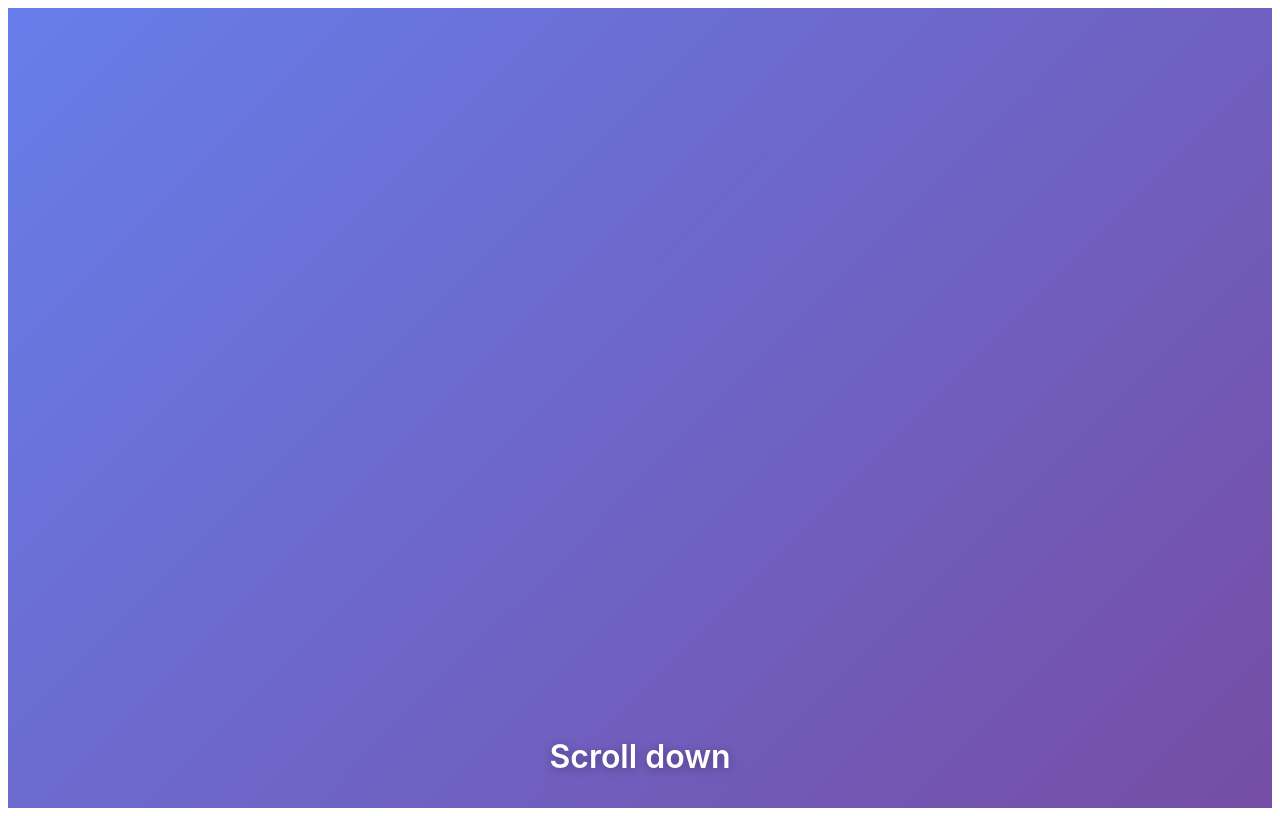
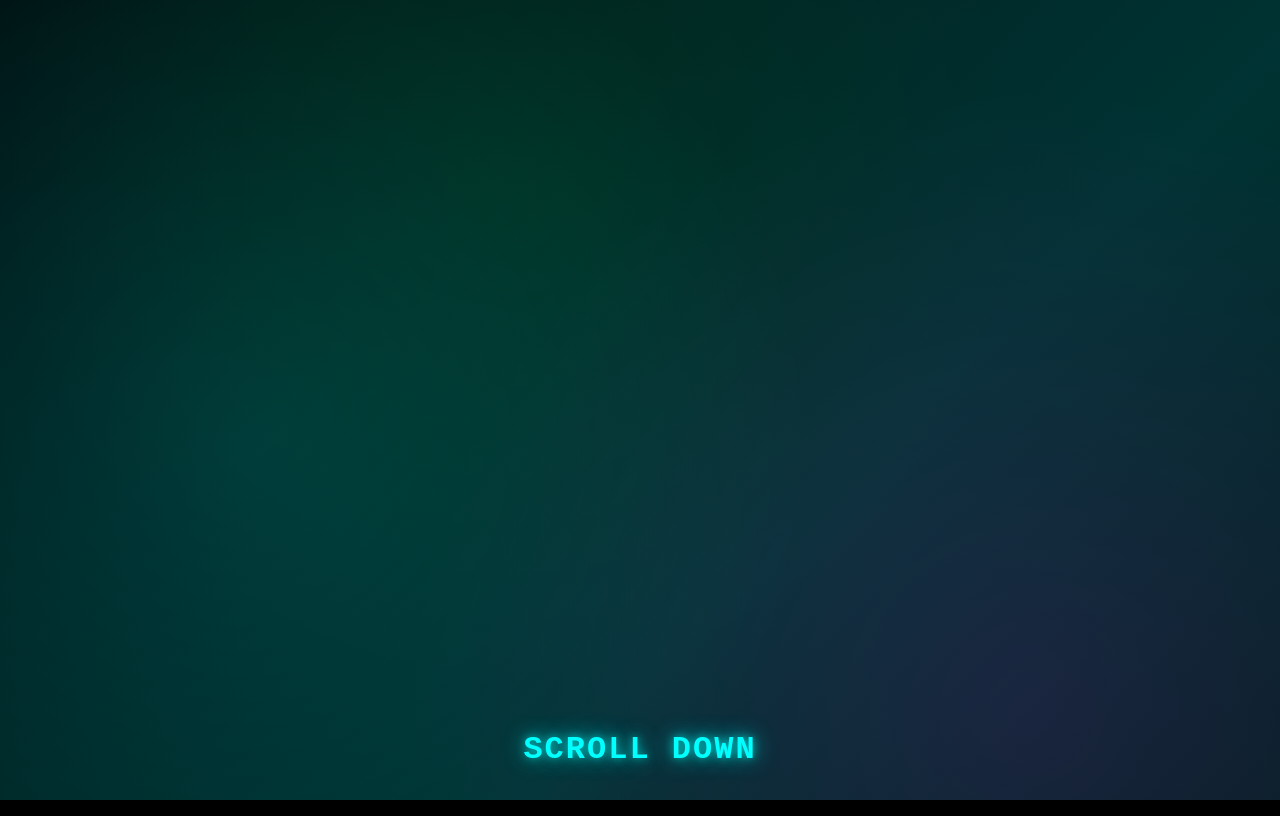
Before and after one commit to noleforte/IROBOT, a Nuxt app: page / in a window 1280 px wide. Built offline with nearby package versions, Linux system fonts and the light colour scheme.

Commit message:
Add loading screen and scrollbar styles; enhance scroll interaction in index.vue

```diff
--- a/app.vue
+++ b/app.vue
@@ -3,3 +3,38 @@
     <NuxtPage />
   </div>
 </template>
+
+<style>
+/* Глобальные стили для скрытия scrollbar и черного фона */
+html {
+  scrollbar-width: none; /* Firefox */
+  -ms-overflow-style: none; /* IE и Edge */
+  overflow: -moz-scrollbars-none; /* Старые версии Firefox */
+}
+
+html::-webkit-scrollbar {
+  display: none; /* Chrome, Safari, Opera */
+}
+
+body {
+  margin: 0;
+  padding: 0;
+  background: #000;
+  overflow-x: hidden;
+  scrollbar-width: none; /* Firefox */
+  -ms-overflow-style: none; /* IE и Edge */
+}
+
+body::-webkit-scrollbar {
+  display: none; /* Chrome, Safari, Opera */
+}
+
+* {
+  scrollbar-width: none; /* Firefox */
+  -ms-overflow-style: none; /* IE и Edge */
+}
+
+*::-webkit-scrollbar {
+  display: none; /* Chrome, Safari, Opera */
+}
+</style>
--- a/pages/index.vue
+++ b/pages/index.vue
@@ -1,5 +1,5 @@
 <template>
-  <div class="page-container">
+  <div class="page-container" v-if="pageLoaded">
     <!-- Первая секция - на весь экран -->
     <section
       ref="firstSection"
@@ -15,20 +15,27 @@
       <RobotModal />
     </section>
   </div>
+  <div v-else class="loading-screen">
+    <div class="loading-spinner"></div>
+  </div>
 </template>
 
 <script setup>
 const firstSection = ref(null)
 const scrollCount = ref(0)
-const scrollText = ref('Scroll down')
+const scrollText = ref('Scroll Down')
 const isScrolling = ref(false)
 const showSecondSection = ref(false)
 const canScroll = ref(true)
+const pageLoaded = ref(false)
 
 const scrollTexts = [
-  'Scroll down',
-  'Harder',
-  'You are freak'
+  'Scroll Down',
+  'Scroll Harder',
+  'Just continue scrolling',
+  'A little bit',
+  'You are freak',
+  'Here we go, nice man, you do this'
 ]
 
 const handleScroll = () => {
@@ -45,7 +52,7 @@ const handleScroll = () => {
     setTimeout(() => {
       isScrolling.value = false
       canScroll.value = true
-    }, 500)
+    }, 1000)
   } else {
     // Переход на вторую секцию
     showSecondSection.value = true
@@ -58,8 +65,15 @@ const handleScroll = () => {
   }
 }
 
-// Обработка скролла колесиком мыши
-onMounted(() => {
+// Предзагрузка компонентов и показ страницы
+onMounted(async () => {
+  // Имитация загрузки модалки и других компонентов
+  await new Promise(resolve => setTimeout(resolve, 500))
+  pageLoaded.value = true
+
+  // Даем время на рендер
+  await nextTick()
+
   let scrollTimeout
   let isProcessing = false
 
@@ -81,7 +95,7 @@ onMounted(() => {
           handleScroll()
           setTimeout(() => {
             isProcessing = false
-          }, 600)
+          }, 1000)
         }, 50)
       }
     }
@@ -120,10 +134,36 @@ onMounted(() => {
 </script>
 
 <style scoped>
+/* Скрытие scrollbar для всех браузеров */
 .page-container {
   width: 100%;
   height: 100vh;
   overflow-x: hidden;
+  overflow-y: auto;
+  scrollbar-width: none; /* Firefox */
+  -ms-overflow-style: none; /* IE и Edge */
+}
+
+.page-container::-webkit-scrollbar {
+  display: none; /* Chrome, Safari, Opera */
+}
+
+.loading-screen {
+  width: 100%;
+  height: 100vh;
+  display: flex;
+  align-items: center;
+  justify-content: center;
+  background: #000;
+}
+
+.loading-spinner {
+  width: 50px;
+  height: 50px;
+  border: 3px solid rgba(0, 255, 255, 0.3);
+  border-top-color: #00ffff;
+  border-radius: 50%;
+  animation: spin 1s linear infinite;
 }
 
 .first-section {
@@ -133,9 +173,25 @@ onMounted(() => {
   align-items: flex-end;
   justify-content: center;
   padding-bottom: 80px;
-  background: linear-gradient(135deg, #667eea 0%, #764ba2 100%);
+  background: linear-gradient(135deg, #000000 0%, #1a0033 25%, #000000 50%, #003333 75%, #000000 100%);
+  background-size: 400% 400%;
+  animation: gradientShift 15s ease infinite;
   position: relative;
   overflow: hidden;
+}
+
+.first-section::before {
+  content: '';
+  position: absolute;
+  top: 0;
+  left: 0;
+  right: 0;
+  bottom: 0;
+  background:
+    radial-gradient(circle at 20% 50%, rgba(0, 255, 255, 0.1) 0%, transparent 50%),
+    radial-gradient(circle at 80% 80%, rgba(255, 0, 255, 0.1) 0%, transparent 50%),
+    radial-gradient(circle at 40% 20%, rgba(0, 255, 0, 0.05) 0%, transparent 50%);
+  pointer-events: none;
 }
 
 .scroll-text-container {
@@ -145,15 +201,24 @@ onMounted(() => {
 .scroll-text {
   font-size: 32px;
   font-weight: 600;
-  color: white;
-  text-shadow: 0 2px 10px rgba(0, 0, 0, 0.3);
-  transition: opacity 0.3s ease, transform 0.3s ease;
-  font-family: -apple-system, BlinkMacSystemFont, 'Segoe UI', Roboto, Oxygen, Ubuntu, Cantarell, sans-serif;
+  color: #00ffff;
+  text-shadow:
+    0 0 10px rgba(0, 255, 255, 0.8),
+    0 0 20px rgba(0, 255, 255, 0.5),
+    0 0 30px rgba(0, 255, 255, 0.3),
+    0 2px 10px rgba(0, 0, 0, 0.8);
+  transition: opacity 0.4s ease, transform 0.4s ease, color 0.4s ease;
+  font-family: 'Courier New', 'Monaco', monospace;
+  letter-spacing: 2px;
+  text-transform: uppercase;
+  position: relative;
+  z-index: 1;
 }
 
 .scroll-text.fade {
-  opacity: 0.5;
-  transform: translateY(10px);
+  opacity: 0.3;
+  transform: translateY(15px);
+  color: #00ff88;
 }
 
 .second-section {
@@ -162,6 +227,27 @@ onMounted(() => {
   display: flex;
   align-items: center;
   justify-content: center;
-  background: #f5f5f5;
+  background: #0a0a0a;
+}
+
+@keyframes gradientShift {
+  0% {
+    background-position: 0% 50%;
+  }
+  50% {
+    background-position: 100% 50%;
+  }
+  100% {
+    background-position: 0% 50%;
+  }
+}
+
+@keyframes spin {
+  0% {
+    transform: rotate(0deg);
+  }
+  100% {
+    transform: rotate(360deg);
+  }
 }
 </style>
```
